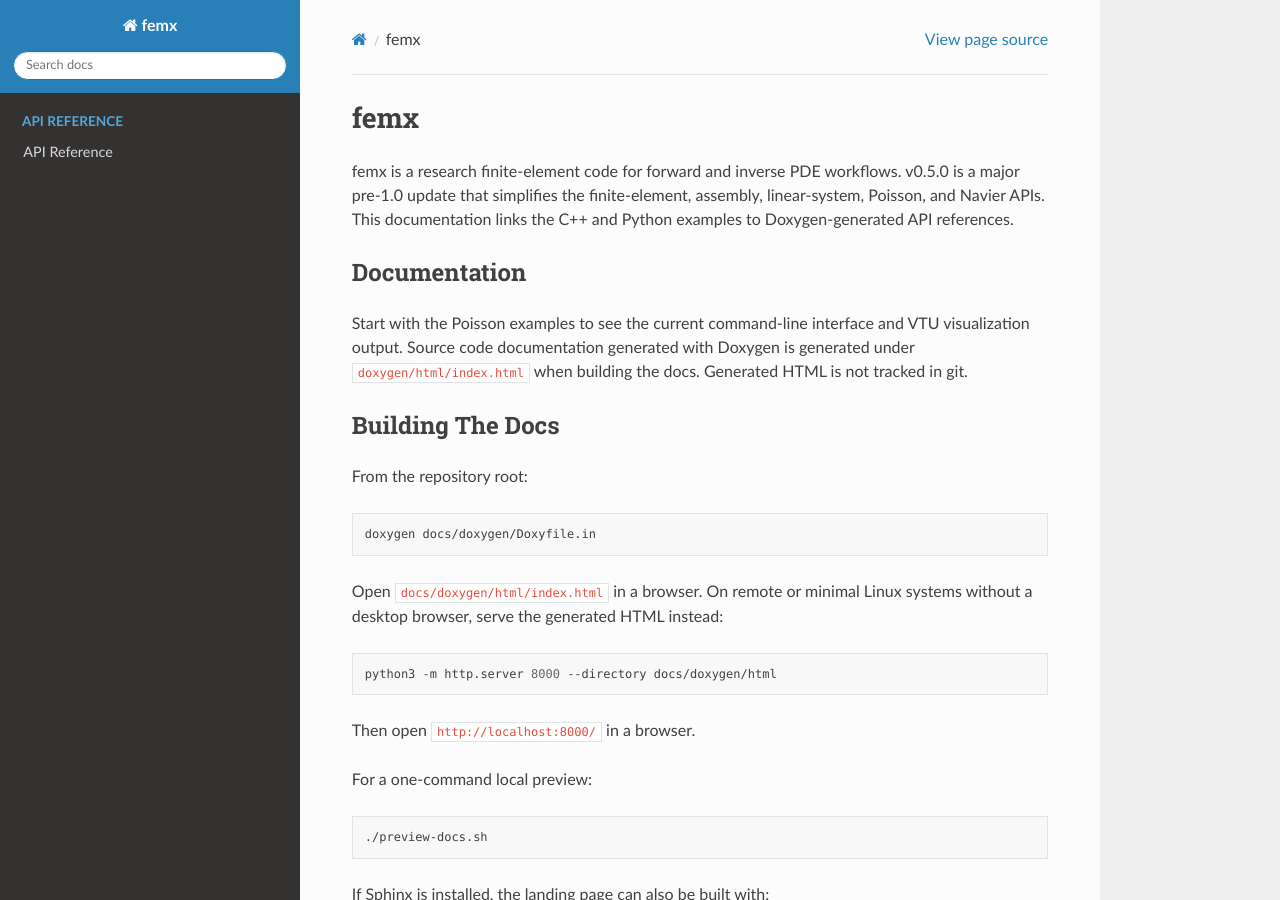
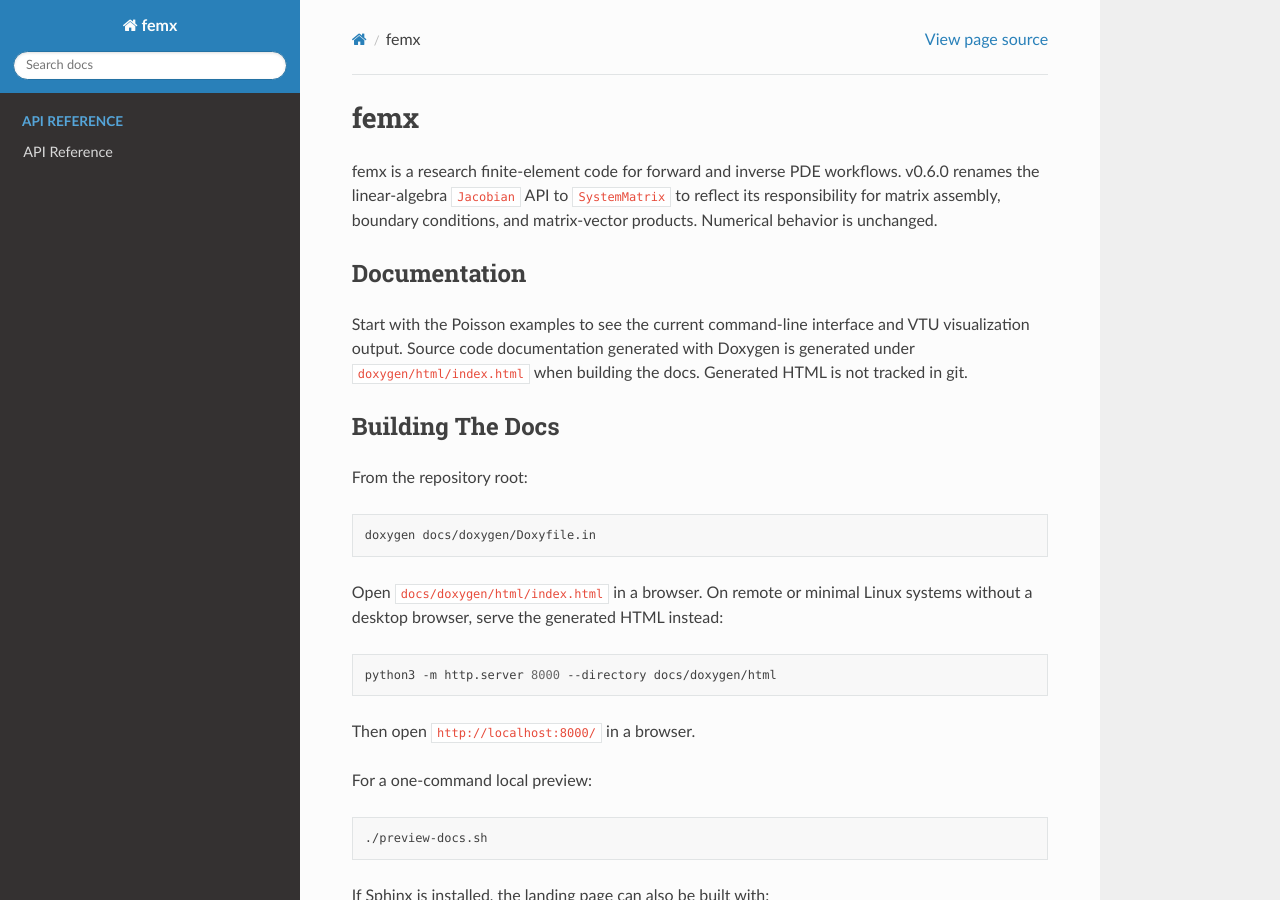
Before and after one commit to femx-project/femx, a Sphinx documentation site: the page built from docs/index.rst, in a window 1280 px wide and 900 px high. Built offline with Sphinx 7.4.7 and the Read the Docs theme 3.1.0, drawn with Linux system fonts in a browser that asks for light colours.

```diff
--- a/CMakeLists.txt
+++ b/CMakeLists.txt
@@ -7,7 +7,7 @@ option(FEMX_ENABLE_CUDA "Enable CUDA execution and Device storage" OFF)
 
 project(
   femx
-  VERSION 0.5.0
+  VERSION 0.6.0
   LANGUAGES CXX)
 
 include(CMakePackageConfigHelpers)
--- a/docs/conf.py
+++ b/docs/conf.py
@@ -1,6 +1,6 @@
 project = "femx"
 author = "femx developers"
-release = "0.5.0"
+release = "0.6.0"
 
 extensions = [
     "sphinx.ext.mathjax",
--- a/docs/index.rst
+++ b/docs/index.rst
@@ -3,9 +3,9 @@ femx
 ****
 
 femx is a research finite-element code for forward and inverse PDE workflows.
-v0.5.0 is a major pre-1.0 update that simplifies the finite-element, assembly,
-linear-system, Poisson, and Navier APIs. This documentation links the C++ and
-Python examples to Doxygen-generated API references.
+v0.6.0 renames the linear-algebra ``Jacobian`` API to ``SystemMatrix`` to
+reflect its responsibility for matrix assembly, boundary conditions, and
+matrix-vector products. Numerical behavior is unchanged.
 
 Documentation
 -------------
--- a/pyproject.toml
+++ b/pyproject.toml
@@ -4,7 +4,7 @@ build-backend = "scikit_build_core.build"
 
 [project]
 name = "femx"
-version = "0.5.0"
+version = "0.6.0"
 description = "Python interface for the femx finite-element engine."
 readme = "python/README.md"
 requires-python = ">=3.9"
```
Also changed, not shown: CHANGELOG.md (+2 -6 lines), README.md (+4 -3 lines), docs/doxygen/mainpage.md (+3 -2 lines), 2 other files.
